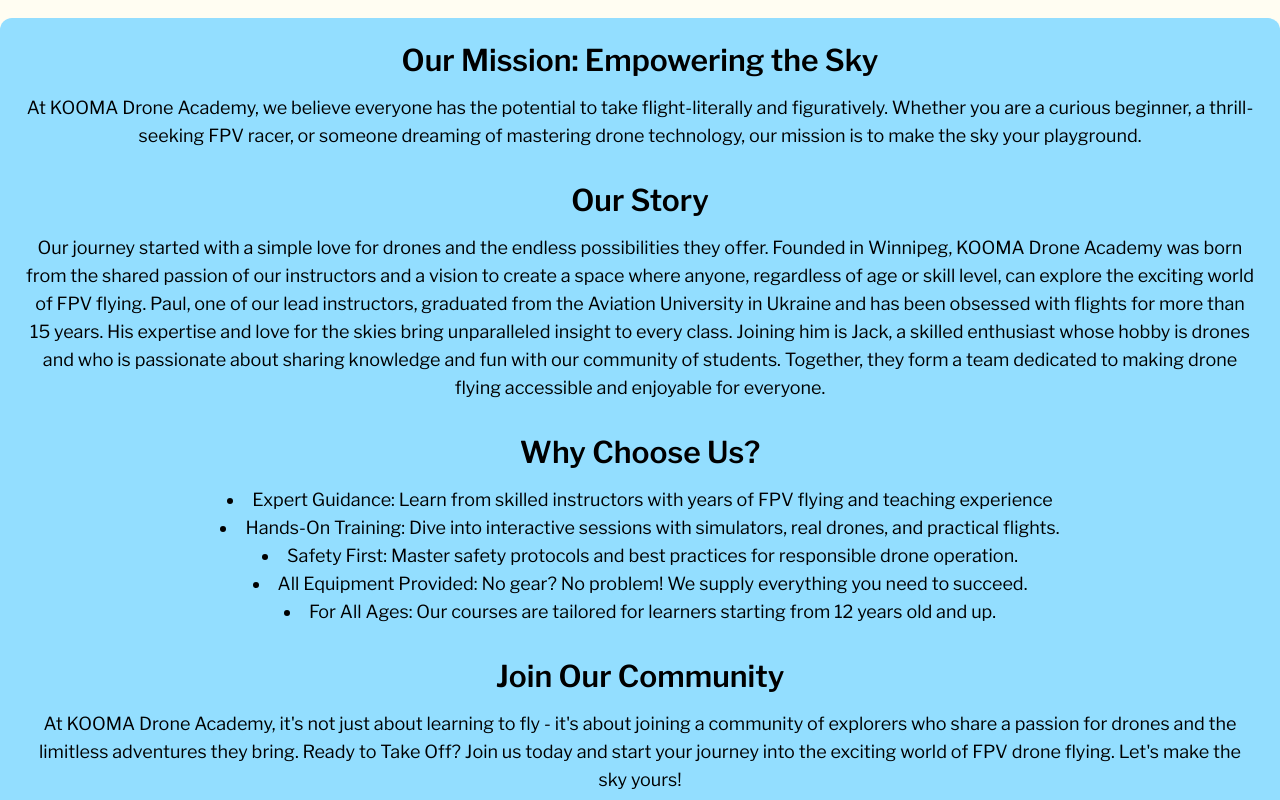
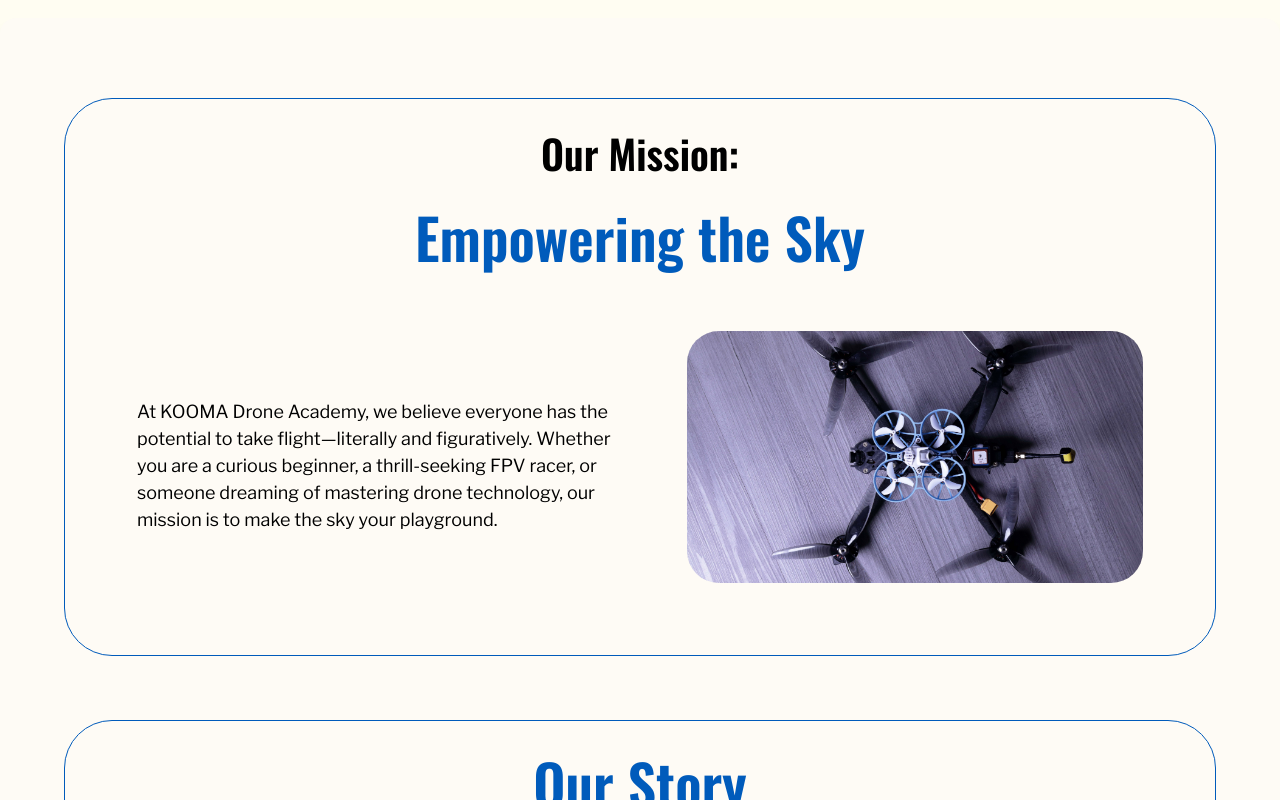
Before and after one commit to hannavas2022/drone-app, a React (Vite) app in the folder drone-app/: page /home in a window 1280 px wide. Shown: the part 800-1600 px from the top of the page. Built offline with nearby package versions, Linux system fonts and the light colour scheme.

Commit message:
create mission part of About section

```diff
--- a/drone-app/src/components/About.jsx
+++ b/drone-app/src/components/About.jsx
@@ -1,23 +1,44 @@
+import dron from '../assets/images/Dron.jpg'
 export default function About() {
     return (
-        <div className="p-6 mx-auto max-w-screen-xl rounded-xl" style={{ backgroundColor: '#93DEFF' }}>
-            <div className="text-center">
-                <h2 className="text-3xl font-semibold">Our Mission: Empowering the Sky</h2>
-                <p className="mt-4 text-black-700 text-lg">At KOOMA Drone Academy, we believe everyone has the potential to take flight-literally and figuratively. Whether you are a curious beginner, a thrill-seeking FPV racer, or someone dreaming of mastering drone technology, our mission is to make the sky your playground.</p>
+        <section className="about-section rounded-2xl bg-[#fefbf5] px-6 py-10 shadow-lg md:py-20">
+            <div className="relative z-20 mx-auto w-full max-w-6xl space-y-16">
+
+                {/* Our Mission */}
+                <div
+                    style={{ border: "1px solid #005BBB", borderRadius: "48px" }}
+                    className="p-6 text-center"
+                >
+                    <h2>Our Mission:</h2>
+                    <h3>Empowering the Sky</h3>
+
+                    <div className="mt-6 flex items-center justify-between">
+                        {/* Left side: Paragraph with 10px indent */}
+                        <p className="w-1/2 pl-[48px] text-left text-[18px] text-black">
+                            At KOOMA Drone Academy, we believe everyone has the potential to take flight—literally and figuratively. Whether you are a curious beginner, a thrill-seeking FPV racer, or someone dreaming of mastering drone technology, our mission is to make the sky your playground.
+                        </p>
+
+                        {/* Right side: Image */}
+                        <img
+                            src={dron}
+                            alt="Dron image"
+                            className="mb-[48px] mr-[48px] mt-[32px] h-[252px] w-[456px] rounded-[32px] object-cover"
+                        />
+                    </div>
                 </div>
 
-            <div className="mt-8 text-center">
-                <h2 className="text-3xl font-semibold">Our Story</h2>
-               <div className="gap-8 mt-4 text-black-700 flex hidden justify-center">
-                    <div><img src="./photo/aboutYevhen.png" alt="Yevhen" className="w-48 h-48 rounded-full object-cover" /></div>
-                    <div><img src="./photo/aboutPavlo.png" alt="Pavlo" className="w-48 h-48 rounded-full object-cover" /></div>
-               </div>
-                <p className="mt-4 text-black-700 text-lg">Our journey started with a simple love for drones and the endless possibilities they offer. Founded in Winnipeg, KOOMA Drone Academy was born from the shared passion of our instructors and a vision to create a space where anyone, regardless of age or skill level, can explore the exciting world of FPV flying. Paul, one of our lead instructors, graduated from the Aviation University in Ukraine and has been obsessed with flights for more than 15 years. His expertise and love for the skies bring unparalleled insight to every class. Joining him is Jack, a skilled enthusiast whose hobby is drones and who is passionate about sharing knowledge and fun with our community of students. Together, they form a team dedicated to making drone flying accessible and enjoyable for everyone.</p>
+                {/* Our Story */}
+                <div style={{ border: "1px solid #005BBB", borderRadius: "48px" }} className="p-6 text-center">
+                    <h3>Our Story</h3>
+                    <p className="text-black-700 mt-4 text-lg">
+                        Our journey started with a simple love for drones and the endless possibilities they offer. Founded in Winnipeg, KOOMA Drone Academy was born from the shared passion of our instructors and a vision to create a space where anyone, regardless of age or skill level, can explore the exciting world of FPV flying. Paul, one of our lead instructors, graduated from the Aviation University in Ukraine and has been obsessed with flights for more than 15 years. His expertise and love for the skies bring unparalleled insight to every class. Joining him is Jack, a skilled enthusiast whose hobby is drones and who is passionate about sharing knowledge and fun with our community of students. Together, they form a team dedicated to making drone flying accessible and enjoyable for everyone.
+                    </p>
                 </div>
 
-            <div className="mt-8 text-center">
-                <h2 className="text-3xl font-semibold">Why Choose Us?</h2>
-                <ul className="mt-4 text-black-700 list-inside list-disc text-lg">
+                {/* Why Choose Us */}
+                <div style={{ border: "1px solid #005BBB", borderRadius: "48px" }} className="p-6 text-center">
+                    <h3>Why Choose Us?</h3>
+                    <ul className="text-black-700 mx-auto mt-4 max-w-2xl list-inside list-disc text-left text-lg">
                         <li>Expert Guidance: Learn from skilled instructors with years of FPV flying and teaching experience</li>
                         <li>Hands-On Training: Dive into interactive sessions with simulators, real drones, and practical flights.</li>
                         <li>Safety First: Master safety protocols and best practices for responsible drone operation.</li>
@@ -26,10 +47,16 @@
                     </ul>
                 </div>
 
-            <div className="mt-8 text-center">
-                <h2 className="text-3xl font-semibold">Join Our Community</h2>
-                <p className="mt-4 text-black-700 text-lg">At KOOMA Drone Academy, it's not just about learning to fly - it's about joining a community of explorers who share a passion for drones and the limitless adventures they bring.            Ready to Take Off? Join us today and start your journey into the exciting world of FPV drone flying. Let's make the sky yours!</p>
+                {/* Join Our Community */}
+                <div style={{ border: "1px solid #005BBB", borderRadius: "48px" }} className="p-6 text-center">
+                    <h3>Join Our Community</h3>
+                    <p className="text-black-700 mt-4 text-lg">
+                        At KOOMA Drone Academy, it&apos;s not just about learning to fly - it&apos;s about joining a community of explorers who share a passion for drones and the limitless adventures they bring.
+                        Ready to Take Off? Join us today and start your journey into the exciting world of FPV drone flying. Let&apos;s make the sky yours!
+                    </p>
                 </div>
+
             </div>
+        </section>
     );
 }
--- a/drone-app/src/index.css
+++ b/drone-app/src/index.css
@@ -125,6 +125,31 @@
         opacity: 1; /* Make the link visible */
         pointer-events: auto; /* Re-enable interaction */
     }
+
+.about-section h2 {
+    font-family: 'Oswald', sans-serif;
+    font-weight: 600;
+    font-size: 40px;
+    line-height: 100%;
+    letter-spacing: 0;
+    text-align: center;
+    padding: 10px;
+    margin-bottom: 1rem;
+    color: black;
+}
+
+.about-section h3 {
+    font-family: 'Oswald', sans-serif;
+    font-weight: 600;
+    font-size: 56px;
+    line-height: 100%;
+    letter-spacing: 0;
+    text-align: center;
+    padding: 10px;
+    margin-bottom: 1rem;
+    color: #005BBB;
+}
+
 
 .courses-container {
     display: flex;
```
Also changed, not shown: drone-app/src/assets/images/Dron.jpg (renamed from drone-app/src/assets/images/slider3.jpg). Lines whose indentation alone changed are shown as unchanged.
